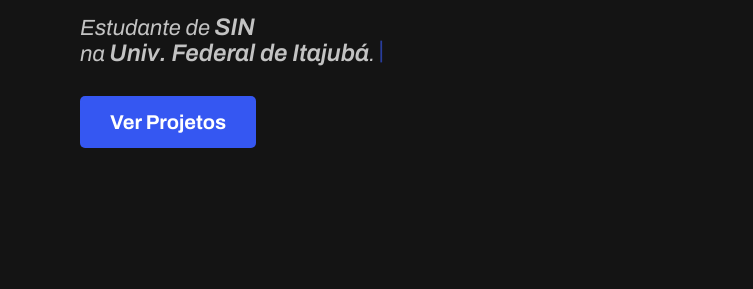
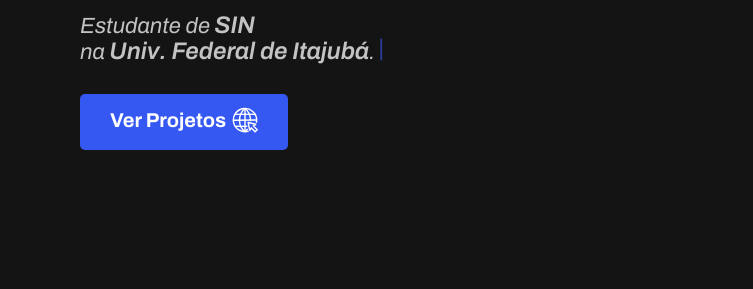
Before and after one commit to moraissdev/Portfolio, a plain HTML site: page index.html in a window 1280 px wide. Shown: the part 511-800 px from the top of the page, 0-753 px from the left. Drawn offline with Linux system fonts and the light colour scheme; grey boxes are pictures that could not be loaded.

Commit message:
décima quarta commit

```diff
--- a/index.html
+++ b/index.html
@@ -38,7 +38,7 @@
                         title="Uma das Universidades mais renomadas do Brasil na área de engenharia e tecnologia!"
                         class="facul">SIN</abbr></big><br>na <big
                     class="destaque">Univ. Federal de Itajubá</big>.<span class="effect"></span></p>
-            <a href="https://github.com/moraissdev" class="botao efeito-cursor" target="_blank">Ver Projetos</a>
+            <a href="https://github.com/moraissdev" class="botao efeito-cursor" target="_blank">Ver Projetos <svg width="30px" height="30px" viewBox="0 0 64 64" xmlns="http://www.w3.org/2000/svg" stroke-width="3" stroke="#ffffff" fill="none" class="svg-click"><g id="SVGRepo_bgCarrier" stroke-width="0"></g><g id="SVGRepo_tracerCarrier" stroke-linecap="round" stroke-linejoin="round"></g><g id="SVGRepo_iconCarrier"><path d="M39.93,55.72A24.86,24.86,0,1,1,56.86,32.15a37.24,37.24,0,0,1-.73,6"></path><path d="M37.86,51.1A47,47,0,0,1,32,56.7"></path><path d="M32,7A34.14,34.14,0,0,1,43.57,30a34.07,34.07,0,0,1,.09,4.85"></path><path d="M32,7A34.09,34.09,0,0,0,20.31,32.46c0,16.2,7.28,21,11.66,24.24"></path><line x1="10.37" y1="19.9" x2="53.75" y2="19.9"></line><line x1="32" y1="6.99" x2="32" y2="56.7"></line><line x1="11.05" y1="45.48" x2="37.04" y2="45.48"></line><line x1="7.14" y1="32.46" x2="56.86" y2="31.85"></line><path d="M53.57,57,58,52.56l-8-8,4.55-2.91a.38.38,0,0,0-.12-.7L39.14,37.37a.39.39,0,0,0-.46.46L42,53.41a.39.39,0,0,0,.71.13L45.57,49Z"></path></g></svg></a>
         </div>
         <img src="img/principal.png" class="img-apresentacao">
     </section>
--- a/style.css
+++ b/style.css
@@ -69,6 +69,13 @@ body {
 
 .conteudo {
     max-width: 100%;
+}
+
+.svg-click {
+    vertical-align: middle;
+    margin-left: 0px;
+    margin-right: -2px;
+    margin-top: -4px;
 }
 
 header {
```
